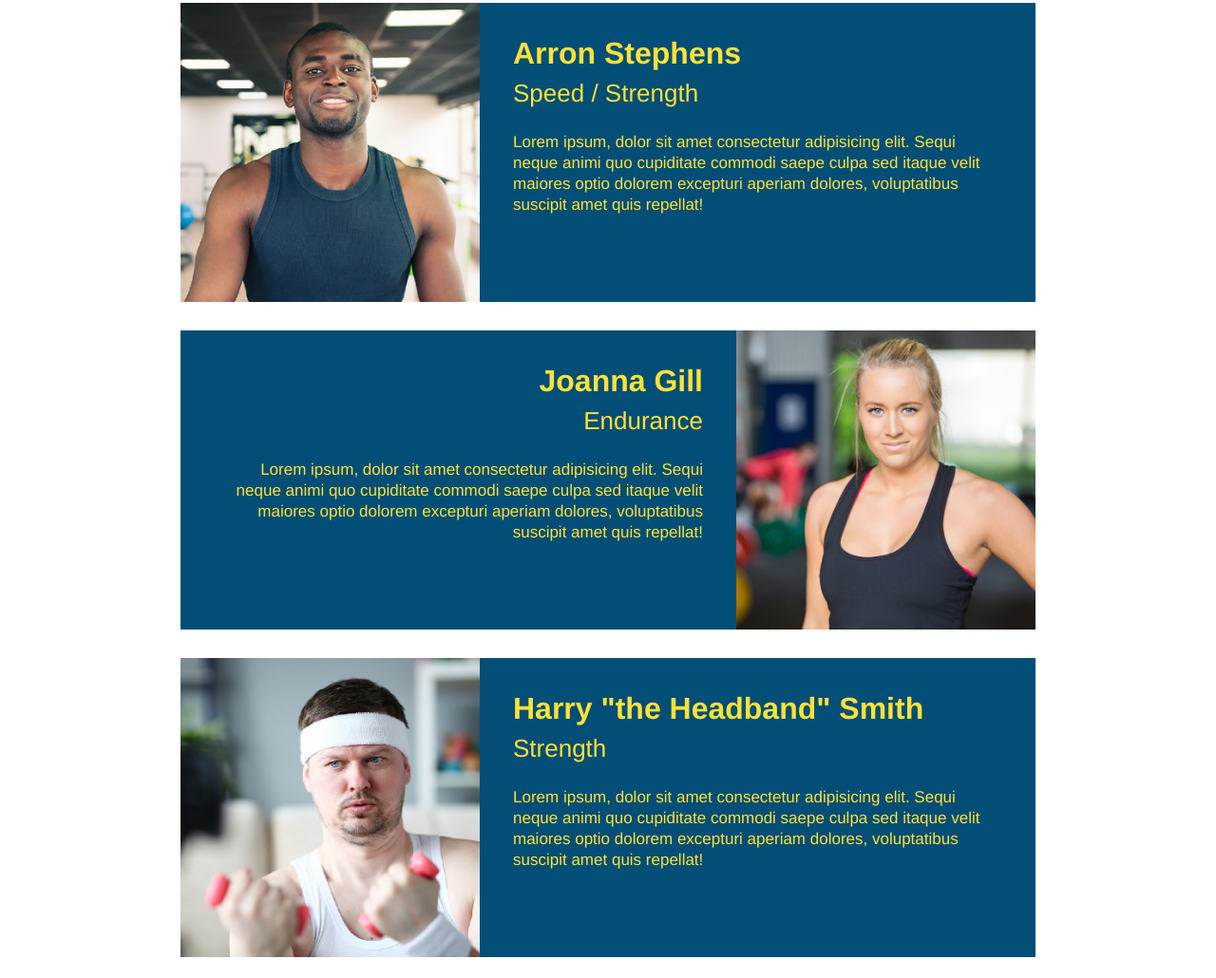
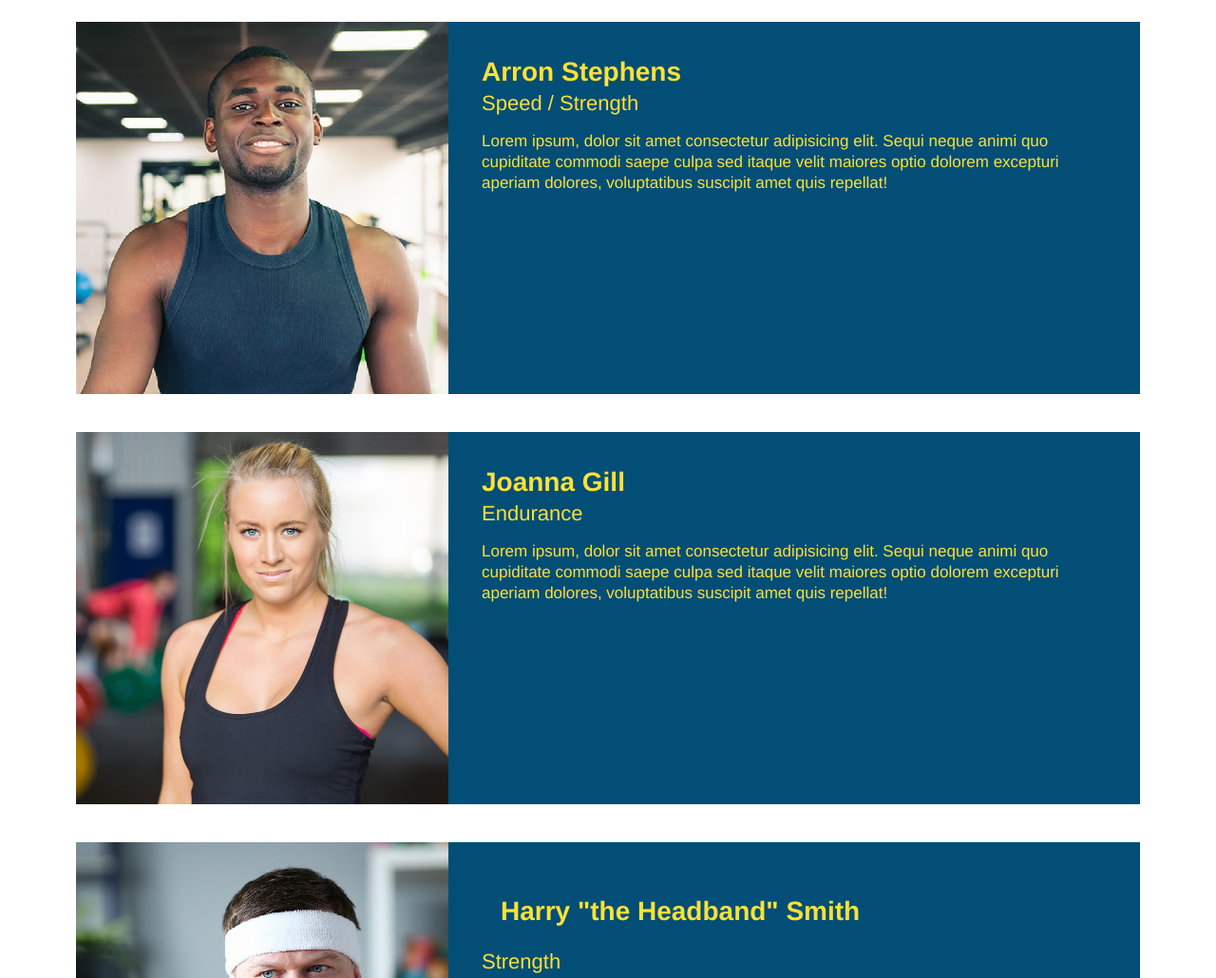
Before and after one commit to youssefkaroui/run-buddy, a plain HTML site: page index.html in a window 1280 px wide. Shown: the part 2360-3390 px from the top of the page at 95% size. Drawn offline with Linux system fonts and the light colour scheme.

Commit message:
still working trainers section

```diff
--- a/assets/css/style.css
+++ b/assets/css/style.css
@@ -230,15 +230,20 @@ section {
 }
 
 .trainers {
+  width: 100%;
+  margin: 0 auto;
+  display: flex;
+  flex-wrap: wrap;
+  justify-content: space-around;
 
 }
 
 .trainer {
-  width: 900px;
-  margin: 0 auto 30px auto;
+
+  margin: 20px ;
   background: #024e76;
   color: #fce138;
-  overflow: auto;
+clex:1;
 }
 
 .trainer img {
@@ -250,22 +255,23 @@ section {
   padding: 35px;
   float: left;
   width: 65%;
+  line-height: 1.3;
 }
 
 .trainer-bio h3 {
-  font-size: 32px;
-  margin-bottom: 8px;
+  font-size: 28px;
+
 }
 
 .trainer-bio h4 {
   font-weight: lighter;
-  font-size: 26px;
-  margin-bottom: 25px;
+  font-size: 22px;
+  margin-bottom: 15px;
 }
 
 .trainer-bio p {
   font-size: 17px;
-  line-height: 1.3;
+
 }
 
 .text-left {
--- a/index.html
+++ b/index.html
@@ -153,15 +153,16 @@
   </section>
 
   <!-- "meet the trainers" section -->
-  <section id="your-trainers" class="trainers">
+  <section id="your-trainers" >
    <div class="flex-row">
     <h2 class="section-title primary-border">Meet The Trainers</h2>
   </div>
+  <div class="trainers">
     <article class="trainer">
       <img src="./assets/images/trainer-1.jpg" alt="Arron Stephens in his workout clothes, ready to pump iron" />
-      <div class="trainer-bio text-left">
-        <h3>Arron Stephens</h3>
-        <h4>Speed / Strength</h4>
+      <div class="trainer-bio">
+        <h3 class="trainer-name">Arron Stephens</h3>
+        <h4 class="trainer-role"> Speed / Strength</h4>
         <p>
           Lorem ipsum, dolor sit amet consectetur adipisicing elit. Sequi neque animi quo cupiditate commodi saepe culpa
           sed
@@ -171,26 +172,28 @@
     </article>
 
     <!-- second trainer bio -->
+
     <article class="trainer">
-      <div class="trainer-bio text-right">
-        <h3>Joanna Gill</h3>
-        <h4>Endurance</h4>
+      <img src="./assets/images/trainer-2.jpg" alt="Joanna Gill cooling off after a workout" />
+      <div class="trainer-bio">
+        <h3 class="trainer-name"> Joanna Gill</h3>
+        <h4 class="trainer-role"> Endurance</h4>
         <p>
           Lorem ipsum, dolor sit amet consectetur adipisicing elit. Sequi neque animi quo cupiditate commodi saepe culpa
           sed
           itaque velit maiores optio dolorem excepturi aperiam dolores, voluptatibus suscipit amet quis repellat!
         </p>
       </div>
-      <img src="./assets/images/trainer-2.jpg" alt="Joanna Gill cooling off after a workout" />
+
     </article>
 
     <!-- third trainer bio -->
     <article class="trainer">
       <img src="./assets/images/trainer-3.jpg"
         alt="Harry Smith wearing a headband and lifting comically small pink weights" />
-      <div class="trainer-bio text-left">
-        <h3>Harry "the Headband" Smith</h3>
-        <h4>Strength</h4>
+      <div class="trainer-bio">
+        <h3 class="trainer name"> Harry "the Headband" Smith</h3>
+        <h4 class="trainer-role">Strength</h4>
         <p>
           Lorem ipsum, dolor sit amet consectetur adipisicing elit. Sequi neque animi quo cupiditate commodi saepe culpa
           sed
@@ -198,6 +201,7 @@
         </p>
       </div>
     </article>
+    </div>
   </section>
 
   <!-- "reach out" section -->
```
